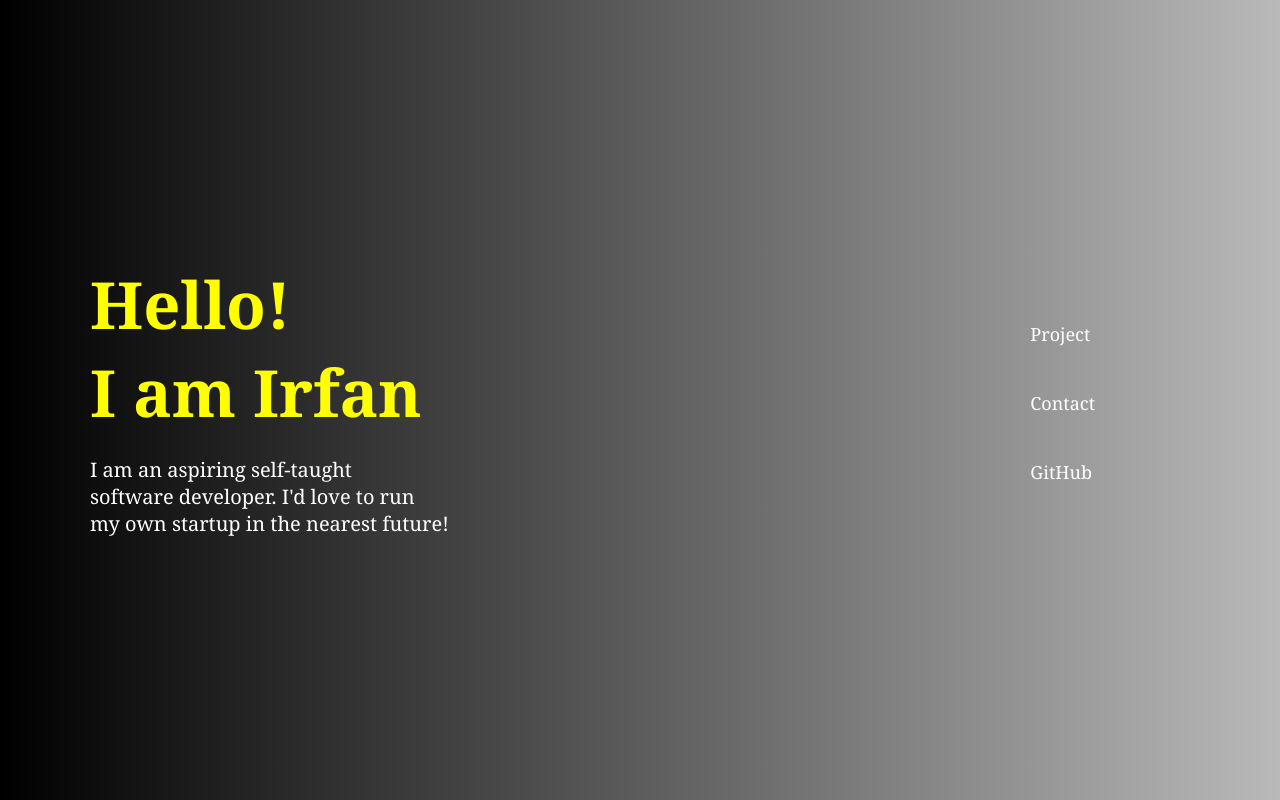
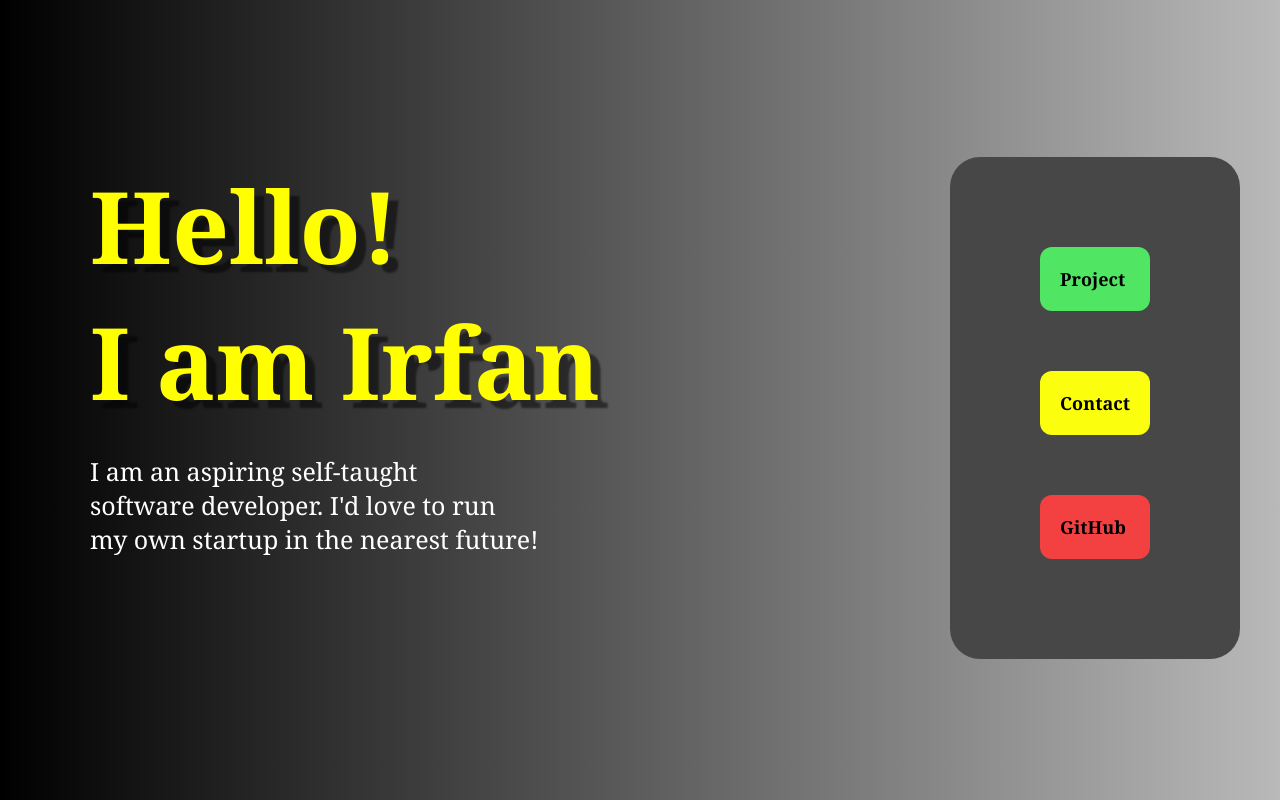
Before and after one commit to IFAIZC/personal-website, a plain HTML site: page index.html in a window 1280 px wide. Shown: the top 800 px of the page. Drawn offline with Linux system fonts and the light colour scheme.

Commit message:
added colors and shadows

```diff
--- a/index.html
+++ b/index.html
@@ -23,9 +23,9 @@
                 </div>
             </div>
             <nav class="navbar">
-                <a href="#project">Project</a>
-                <a href="#contact">Contact</a>
-                <a href="https://github.com/IFAIZC" target="_blank">GitHub</a>
+                <a href="#project" class="project">Project</a>
+                <a href="#contact" class="contact">Contact</a>
+                <a href="https://github.com/IFAIZC" class="github" target="_blank">GitHub</a>
             </nav>
         </div>
     </section>
--- a/styles.css
+++ b/styles.css
@@ -50,14 +50,16 @@ a {
 }
 
 .greetings h3 {
-    font-size: 65px;
+    display: flex;
+    font-size: 100px;
     color: yellow;
+    text-shadow: 10px 8px 2px rgba(0, 0, 0, 0.5);
     margin: 0; /* Removes default margin */
 }
 
 .bio {
     color: white;
-    font-size: 20px;
+    font-size: 25px;
     margin-top: 20px;
 }
 
@@ -65,13 +67,41 @@ a {
     display: flex;
     flex-direction: column; /* Arrange links vertically */
     justify-content: center; /* Align vertically within the section */
-    padding: 20px;
-    row-gap: 35px;
-    padding-right: 145px;
+    row-gap: 50px;
+    padding: 90px;
+    border-radius: 30px;
+    background-color: #474747;
 }
 
+.project {
+    color: rgb(0, 0, 0); /* Change the text color to blue */
+    font-weight: bold; /* Make the text bold */
+    text-decoration: underline; /* Underline the text */
+    background-color: rgb(80, 230, 100); /* Add a yellow background */
+    padding: 20px; /* Add some padding */
+    border-radius: 12px; /* Round the corners */
+}
+
+.contact {
+    color: rgb(0, 0, 0); /* Change the text color to blue */
+    font-weight: bold; /* Make the text bold */
+    text-decoration: underline; /* Underline the text */
+    background-color: rgb(251, 255, 13); /* Add a yellow background */
+    padding: 20px; /* Add some padding */
+    border-radius: 12px; /* Round the corners */
+}
+
+.github {
+    color: rgb(0, 0, 0); /* Change the text color to blue */
+    font-weight: bold; /* Make the text bold */
+    text-decoration: underline; /* Underline the text */
+    background-color: rgb(243, 65, 65); /* Add a yellow background */
+    padding: 20px; /* Add some padding */
+    border-radius: 12px; /* Round the corners */
+}
+
+
 .navbar a {
-    color: white;
     text-decoration: none;
     margin-bottom: 10px; /* Adds spacing between links */
     font-size: 18px;
```
